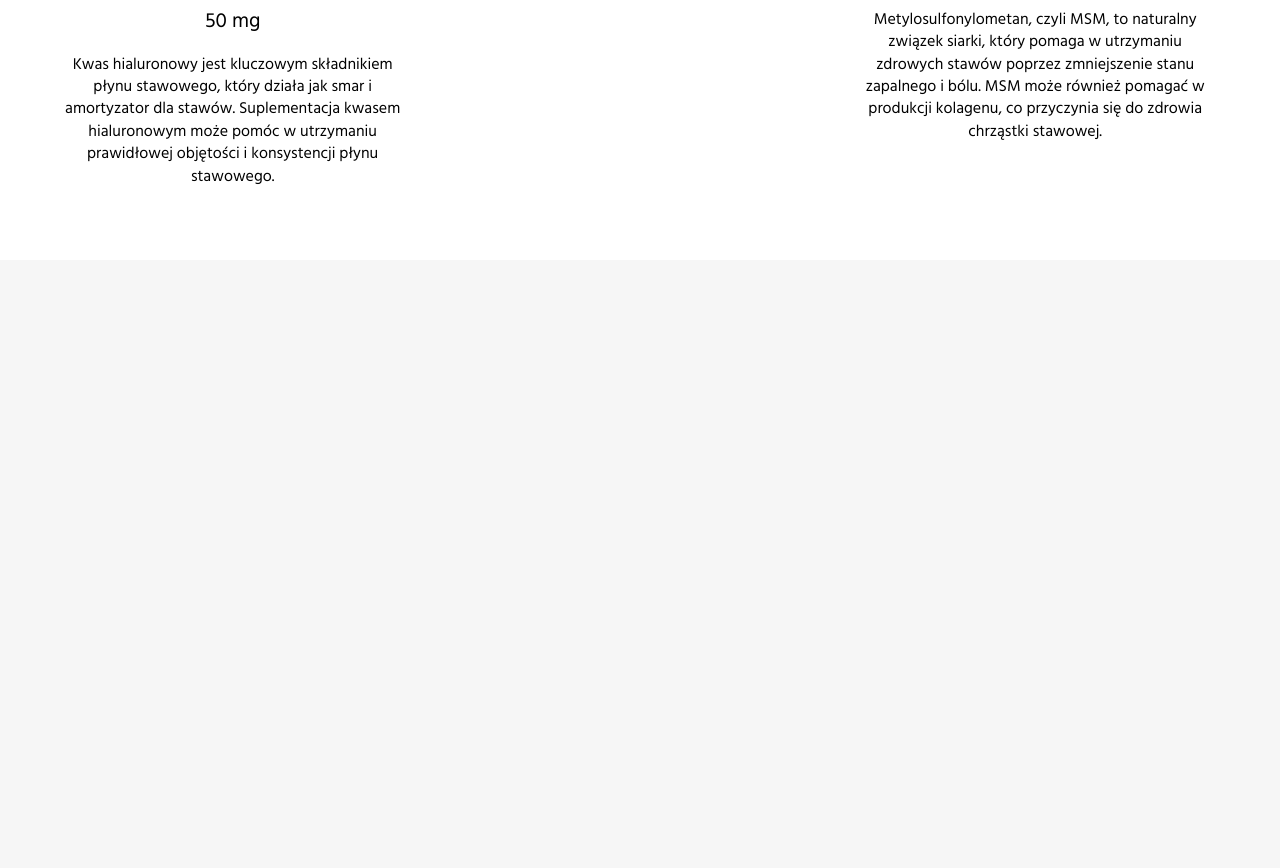
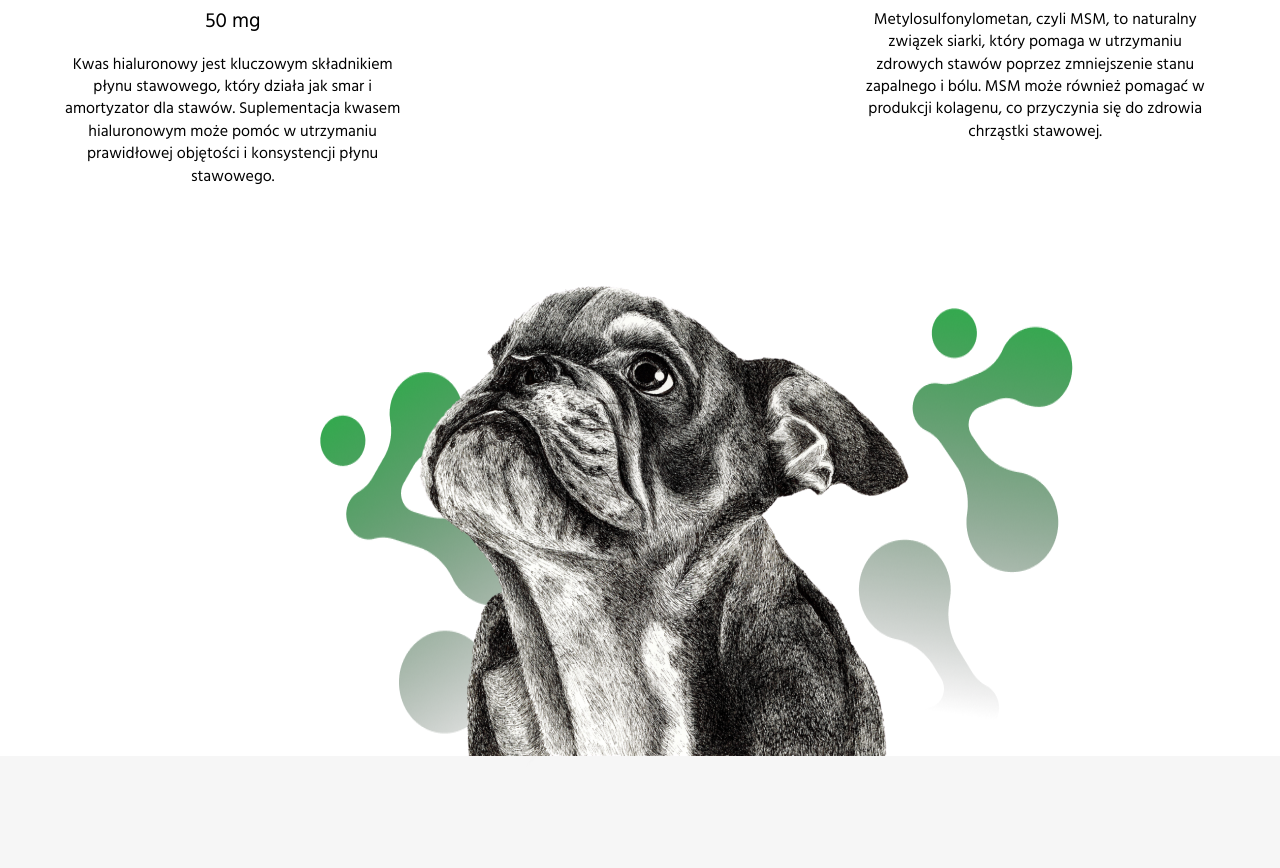
Before and after one commit to Kamil-Babas/Arthrohard, a plain HTML site: page index.html in a window 1280 px wide. Shown: the part 2624-3492 px from the top of the page. Before the commit the page ends 2884 px from the top, so only its background shows below. Drawn offline with Linux system fonts and the light colour scheme; files whose address does not match are found by name.

Commit message:
add dog image

```diff
--- a/css/content.css
+++ b/css/content.css
@@ -726,3 +726,31 @@ button {
 .mobile_ingredient_image {
     width: 45%;
 }
+
+
+.dog_container {
+    display: flex;
+    justify-content: center;
+    min-height: 50dvh;
+}
+
+
+.dog_vector {
+    position: relative;
+}
+
+.dog_vector1 {
+    top: 7rem;
+    left: 26rem;
+    z-index: 6;
+}
+
+.dog_image {
+    z-index: 7;
+    object-fit: contain;
+}
+
+.dog_vector2 {
+     top: 3rem;
+    right: 19rem;
+}
--- a/index.html
+++ b/index.html
@@ -11,7 +11,7 @@
     <link rel="stylesheet" href="https://cdnjs.cloudflare.com/ajax/libs/font-awesome/6.7.2/css/all.min.css"
         integrity="sha512-Evv84Mr4kqVGRNSgIGL/F/aIDqQb7xQ2vcrdIwxfjThSH8CSR7PBEakCr51Ck+w+/U6swU2Im1vVX0SVk9ABhg=="
         crossorigin="anonymous" referrerpolicy="no-referrer" />
-    <script src="script.js" defer></script>
+    <script src="javascript/navbar.js" defer></script>
 
     <link rel="preconnect" href="https://fonts.googleapis.com">
     <link rel="preconnect" href="https://fonts.gstatic.com" crossorigin>
@@ -486,6 +486,11 @@
 
     </section>
 
+    <div class="dog_container white_background">
+        <img class="dog_vector dog_vector1" src="img/vectors/dog1vector.png">
+        <img class="dog_image" src="img/piesek1.png" alt="">
+        <img class="dog_vector dog_vector2" src="img/vectors/dog2vector.png">
+    </div>
 
 
 </body>
```
Also changed, not shown: img/ingredient22.png (deleted), img/piesek1.png (added), img/vectors/dog1vector.png (added), img/vectors/dog2vector.png (added), javascript/navbar.js (renamed from script.js).
